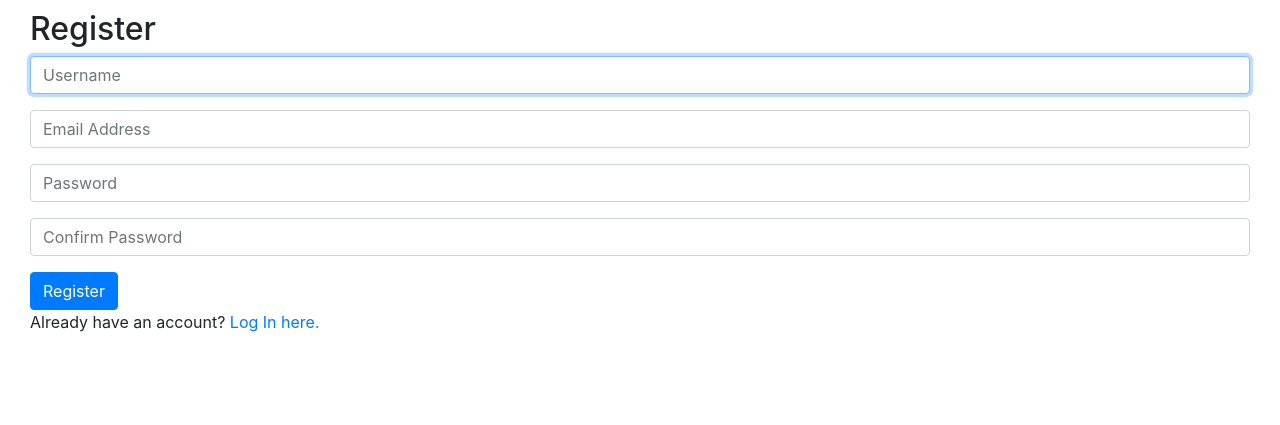
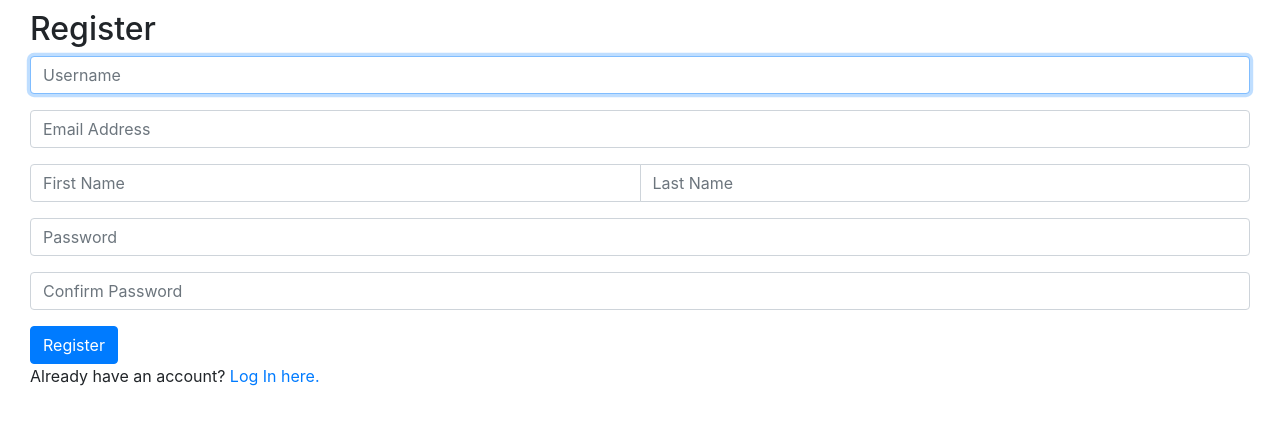
Before and after one commit to B-A-Programs/Final-project-CS50W, a Django app: page /register in a window 1280 px wide. Shown: the part 56-481 px from the top of the page. Run offline with Django 4.2, Linux system fonts and the light colour scheme; some libraries are stand-ins or nearby versions.

Commit message:
Update register.html

```diff
--- a/JobFinder/JobFinderApp/templates/JobFinderApp/register.html
+++ b/JobFinder/JobFinderApp/templates/JobFinderApp/register.html
@@ -16,6 +16,10 @@
         <div class="form-group">
             <input class="form-control" type="email" name="email" placeholder="Email Address">
         </div>
+        <div class="input-group form-group">
+            <input class="form-control" style="display: inline-block;" type="text" name="first_name" placeholder="First Name">
+            <input class="form-control" style="display: inline-block;" type="text" name="last_name" placeholder="Last Name">
+        </div>
         <div class="form-group">
             <input class="form-control" type="password" name="password" placeholder="Password">
         </div>
```
